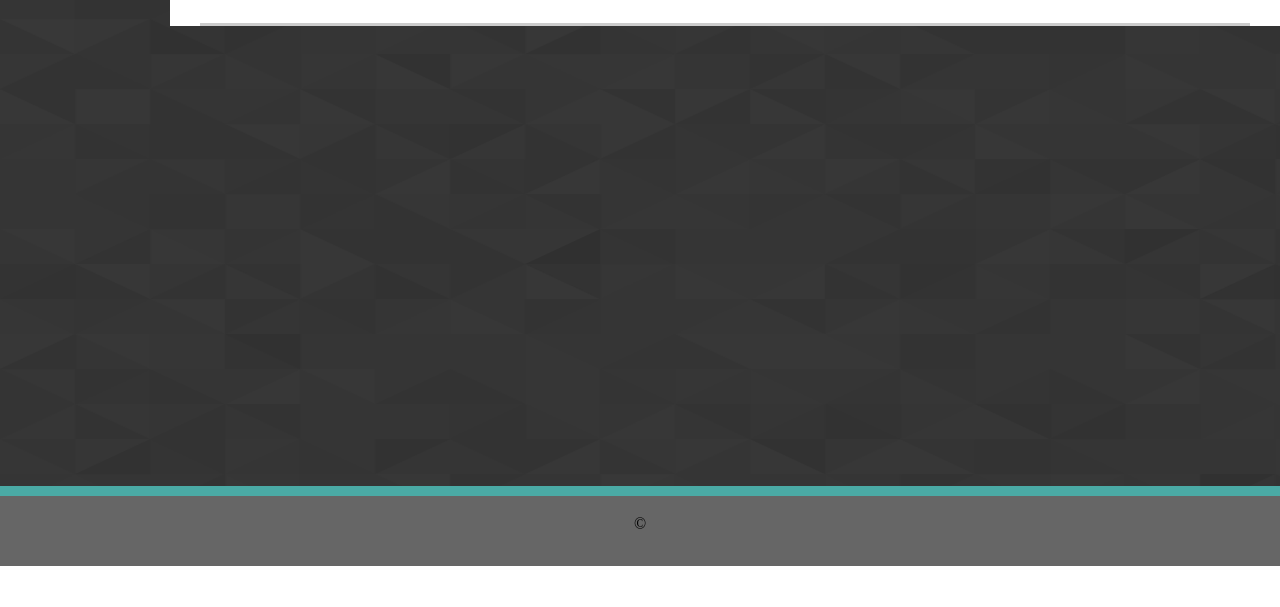
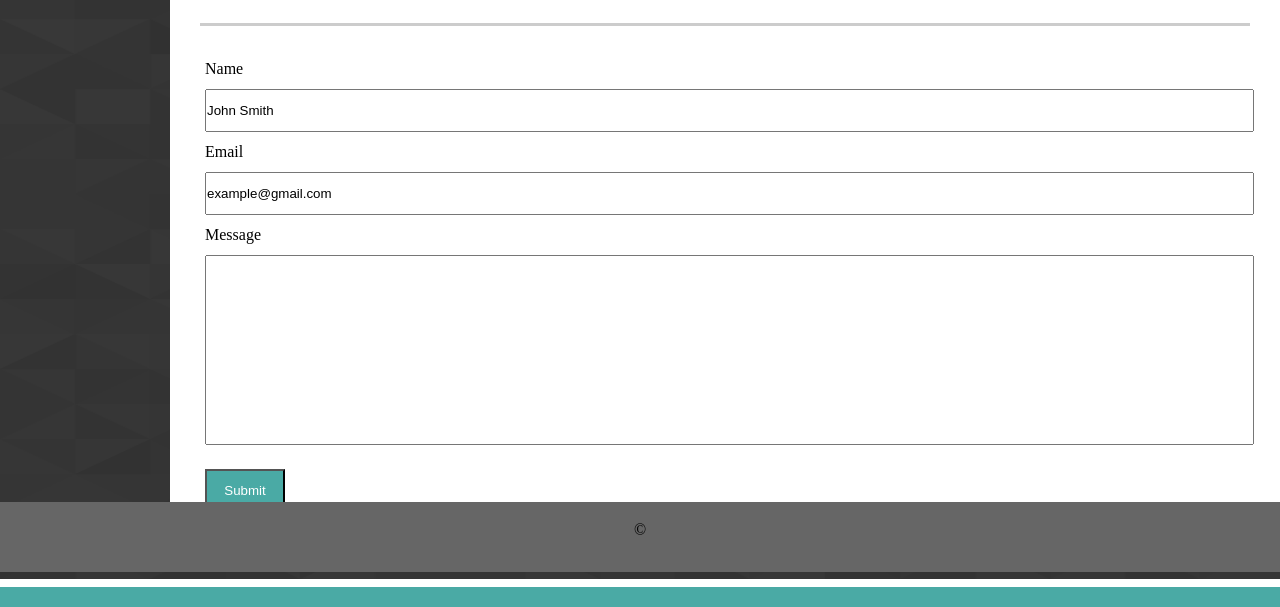
Before and after one commit to mawais54013/Basic-Portfolio, a plain HTML site: page contact.html in a window 1280 px wide. Shown: the part 241-848 px from the top of the page. Before the commit the page ends 800 px from the top, so only its background shows below. Drawn offline with Linux system fonts and the light colour scheme.

Commit message:
update contact

```diff
--- a/assets/css/style.css
+++ b/assets/css/style.css
@@ -42,10 +42,19 @@ h1{
 .underline3
 {
     background-color: #4aaaa5;
-    margin-top: 460px;
+    margin-top: 220px;
     margin-bottom: -80px;
     height: 20px;
     width: 102%;
+}
+.underline4
+{
+    background-color: #4aaaa5;
+    margin-top: -87px;
+
+    height: 20px;
+    width: 102%;
+
 }
 li
 {
@@ -133,6 +142,11 @@ div
     position: fixed;
     margin: 70px 0px;
 }
+.footer-container2
+{
+
+    margin: -105px 0px;
+}
 footer{
     text-align: center;
     position: fixed;
@@ -146,3 +160,29 @@ footer{
 {
     width: 400px;
 }
+input
+{
+    width: 94.5%;
+    padding: 12px 0px;
+    margin: 12px 35px;
+    box-sizing: border-box;
+}
+label
+{
+    margin: 0 35px;
+}
+#message
+{
+    width: 94.5%;
+    height: 190px;
+    padding: 12px 0px;
+    margin: 12px 35px;
+    box-sizing: border-box;
+}
+#submit
+{
+    width: 80px;
+
+    background-color: #4aaaa5;
+    color: #ffffff;
+}
--- a/contact.html
+++ b/contact.html
@@ -33,9 +33,21 @@
             <div>
                 <h1 class= "about">Contact</h1>
                 <h1 class = "underline1"></h1>
+                <form>
+
+                    <label for="name">Name</label> <br>
+                    <input type="text" id="name" name="name" value="John Smith"></br>
+
+                    <label for="email">Email</label><br>
+                    <input type="text" id="email" name="email" value="example@gmail.com"></br>
+
+                    <label id="message" for="message">Message</label><br>
+                    <input type="text" id="message" name="message"> <br>
+                    <input id="submit" type="submit" value="Submit">
+                </form>
             </div>
-                <h1 class="underline3"></h1>
-                <footer class = "footer-container1">
+                <h1 class="underline4"></h1>
+                <footer class = "footer-container2">
                     &copy
                 </footer>
         </body>
```
